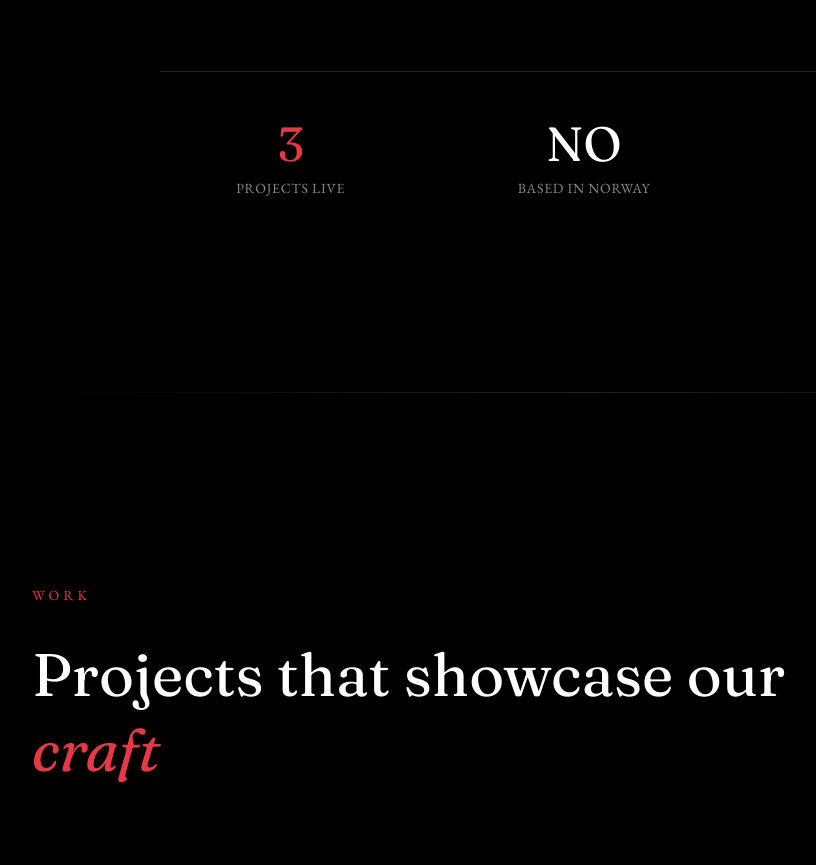
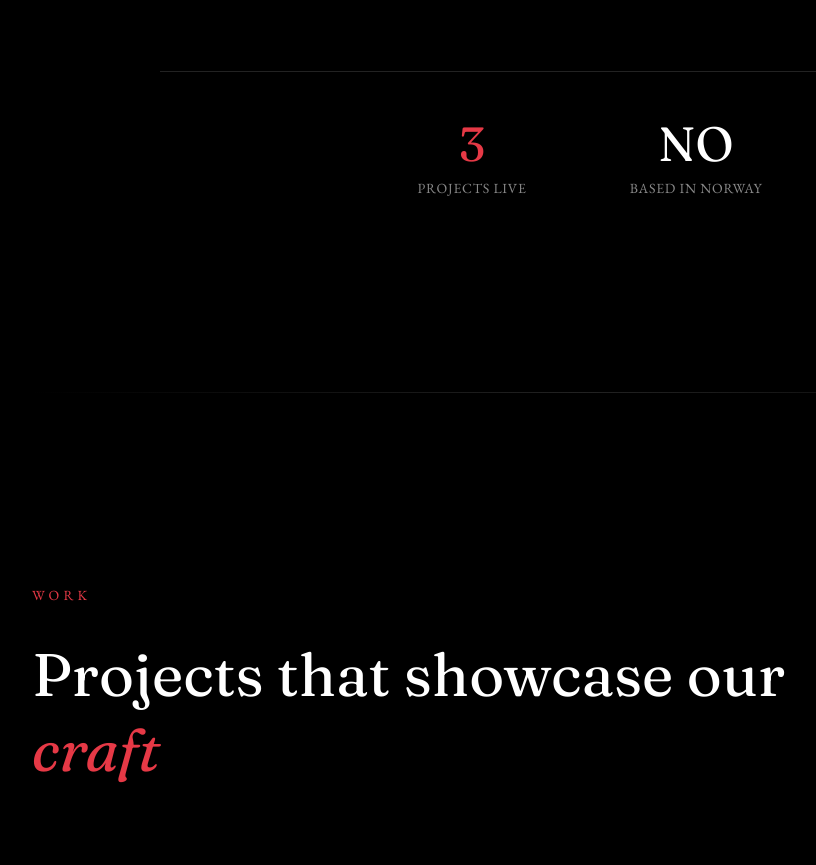
Before and after one commit to Jaegermeisty/ventures, a Next.js app: page / in a window 1280 px wide. Shown: the part 1540-2405 px from the top of the page, without its empty margins (56-872 px from the left). Built offline with nearby package versions, Linux system fonts and the light colour scheme; grey boxes are pictures that could not be loaded.

Commit message:
Share project list and auto-count projects

```diff
--- a/src/components/About.tsx
+++ b/src/components/About.tsx
@@ -2,6 +2,7 @@
 
 import { useRef } from 'react';
 import { motion, useInView } from 'framer-motion';
+import projects from '@/content/projects';
 
 export default function About() {
   const sectionRef = useRef<HTMLElement>(null);
@@ -101,16 +102,16 @@ export default function About() {
           variants={itemVariants}
           className="mt-20 pt-12 border-t border-border"
         >
-          <div className="grid grid-cols-3 gap-8 text-center">
-            <div>
+          <div className="flex flex-col sm:flex-row items-center justify-center gap-10 sm:gap-16 text-center">
+            <div className="min-w-[160px]">
               <span className="block font-display text-4xl md:text-5xl text-accent mb-2">
-                3
+                {projects.length}
               </span>
               <span className="font-body text-sm text-muted uppercase tracking-wider">
                 Projects Live
               </span>
             </div>
-            <div>
+            <div className="min-w-[160px]">
               <span className="block font-display text-4xl md:text-5xl text-foreground mb-2">
                 NO
               </span>
--- a/src/components/Portfolio.tsx
+++ b/src/components/Portfolio.tsx
@@ -3,45 +3,7 @@
 import { useRef } from 'react';
 import { motion, useInView, useScroll, useTransform } from 'framer-motion';
 import Image from 'next/image';
-
-interface Project {
-  title: string;
-  description: string;
-  type: 'web' | 'ios';
-  image: string;
-  link: string;
-  tags: string[];
-}
-
-const projects: Project[] = [
-  {
-    title: 'Palescript',
-    description:
-      'A book-centric journaling web application for readers who write about what they read. Capture your thoughts, track your reading journey, and build a personal library of insights.',
-    type: 'web',
-    image: '/palescript.png',
-    link: 'https://palescript.com',
-    tags: ['Web App', 'JS', 'Journaling'],
-  },
-  {
-    title: 'Summit',
-    description:
-      'Summit is a clean, powerful workout tracker that keeps your plans, sessions, and progress in one place. Build your routines, log your lifts, and see exactly how you’re getting stronger over time.',
-    type: 'ios',
-    image: '/summit.png',
-    link: 'https://apps.apple.com/no/app/summit-workout-tracker/id6758953092',
-    tags: ['iOS App', 'SwiftUI', 'Fitness'],
-  },
-  {
-    title: 'Daily Catholic Quotes',
-    description:
-      'An iOS app that delivers a new inspirational quote every day directly to your home screen widget. Start each day with wisdom and reflection.',
-    type: 'ios',
-    image: '/catholic-quotes.png',
-    link: 'https://apps.apple.com/no/app/daily-catholic-quotes/id6754383149',
-    tags: ['iOS App', 'Swift', 'Widgets'],
-  },
-];
+import projects, { Project } from '@/content/projects';
 
 function ProjectCard({ project, index }: { project: Project; index: number }) {
   const cardRef = useRef<HTMLDivElement>(null);
--- /dev/null
+++ b/src/content/projects.ts
@@ -0,0 +1,40 @@
+export interface Project {
+  title: string;
+  description: string;
+  type: 'web' | 'ios';
+  image: string;
+  link: string;
+  tags: string[];
+}
+
+const projects: Project[] = [
+  {
+    title: 'Palescript',
+    description:
+      'A book-centric journaling web application for readers who write about what they read. Capture your thoughts, track your reading journey, and build a personal library of insights.',
+    type: 'web',
+    image: '/palescript.png',
+    link: 'https://palescript.com',
+    tags: ['Web App', 'JS', 'Journaling'],
+  },
+  {
+    title: 'Summit',
+    description:
+      'Summit is a clean, powerful workout tracker that keeps your plans, sessions, and progress in one place. Build your routines, log your lifts, and see exactly how you’re getting stronger over time.',
+    type: 'ios',
+    image: '/summit.png',
+    link: 'https://apps.apple.com/no/app/summit-workout-tracker/id6758953092',
+    tags: ['iOS App', 'SwiftUI', 'Fitness'],
+  },
+  {
+    title: 'Daily Catholic Quotes',
+    description:
+      'An iOS app that delivers a new inspirational quote every day directly to your home screen widget. Start each day with wisdom and reflection.',
+    type: 'ios',
+    image: '/catholic-quotes.png',
+    link: 'https://apps.apple.com/no/app/daily-catholic-quotes/id6754383149',
+    tags: ['iOS App', 'Swift', 'Widgets'],
+  },
+];
+
+export default projects;
```
